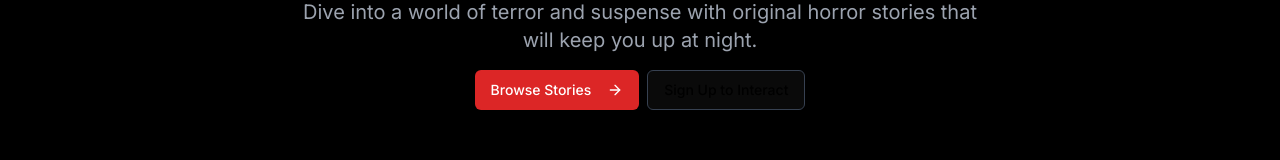
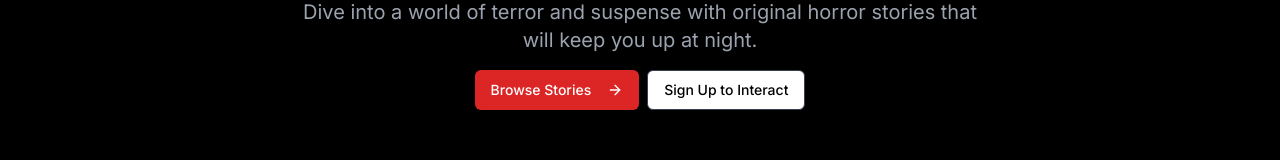
Before and after one commit to FukurouHaiRiyo/HorrorStories, a Next.js app: page / in a window 1280 px wide. Shown: the part 239-399 px from the top of the page. Built offline with nearby package versions, Linux system fonts and the light colour scheme; no server answers; the database is empty.

Commit message:
Update page.tsx

```diff
--- a/app/page.tsx
+++ b/app/page.tsx
@@ -125,7 +125,7 @@ export default function Home() {
                 </Button>
               </Link>
               <Link href="/signup">
-                <Button variant="outline" className="border-gray-700 text-black hover:bg-gray-600">
+                <Button variant="outline" className="bg-white border-gray-700 text-black hover:bg-gray-600">
                   Sign Up to Interact
                 </Button>
               </Link>
```
